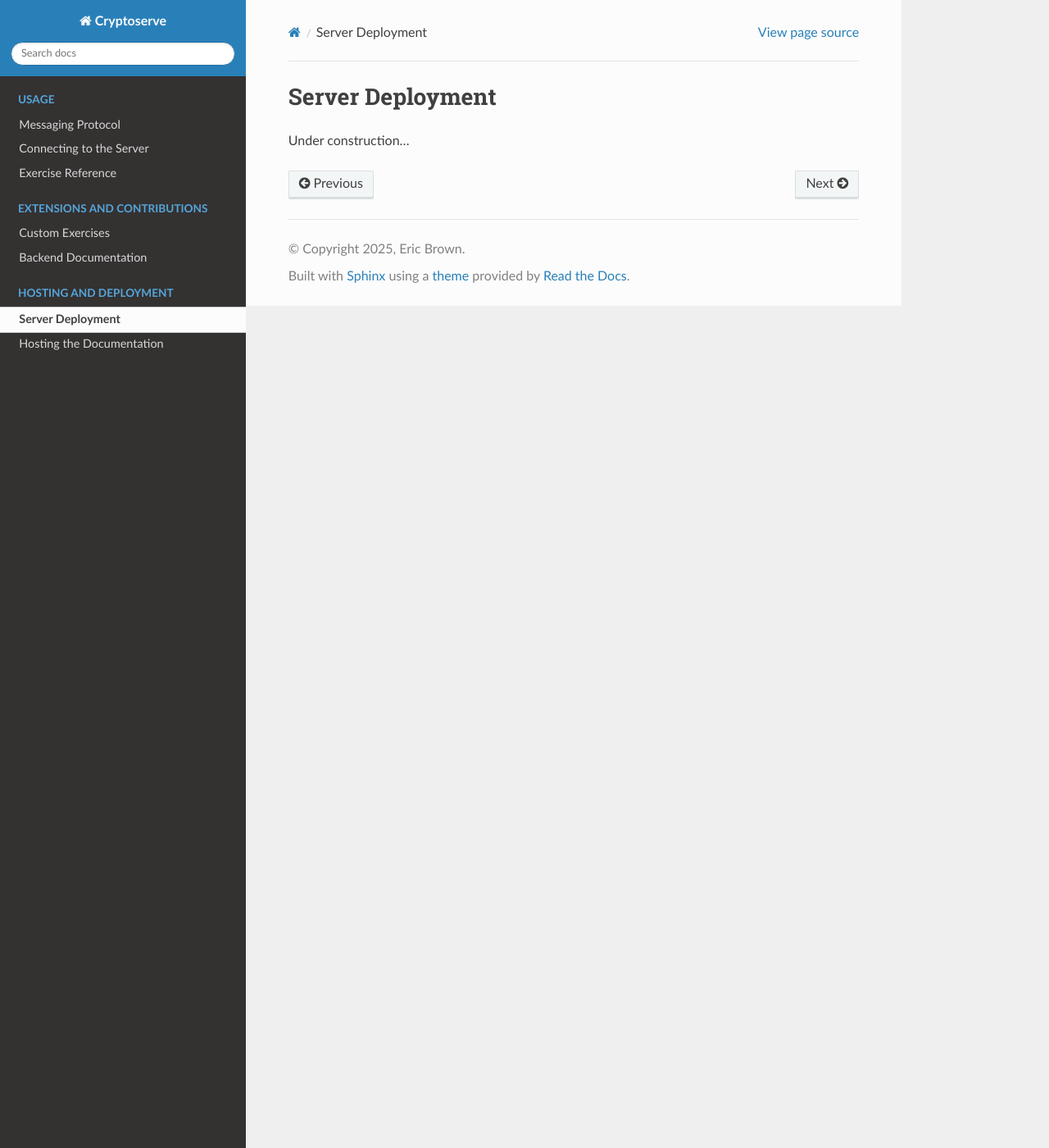
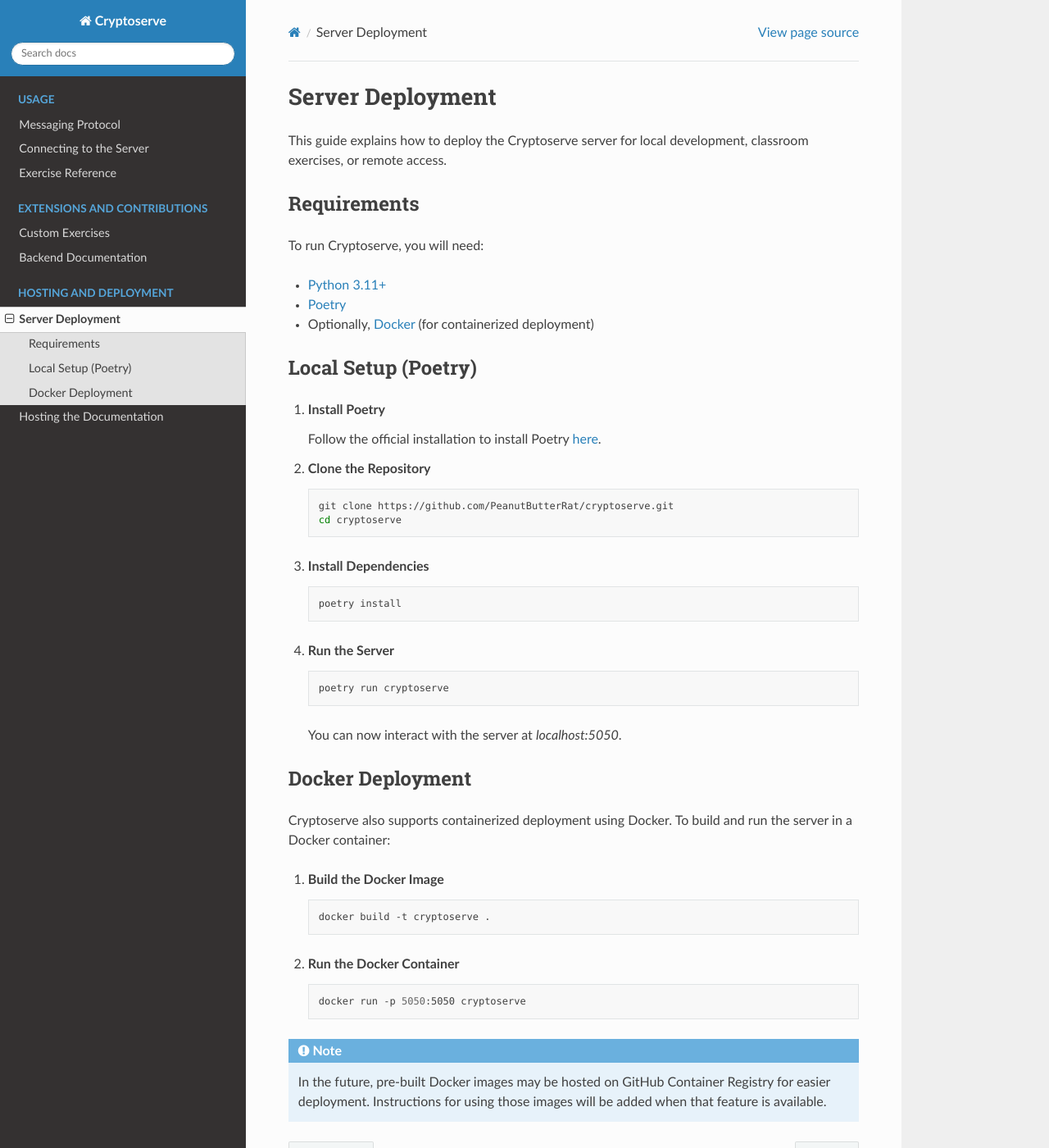
Before and after one commit to PeanutButterRat/cryptoserve, a Sphinx documentation site: the page built from docs/source/deployment/server.rst, in a window 1280 px wide and 1400 px high. Shown: the whole window at 82% size. Built offline with Sphinx 7.4.7 and the Read the Docs theme 3.1.0, drawn with Linux system fonts in a browser that asks for light colours.

Commit message:
Add server deployment instructions

```diff
--- a/docs/source/deployment/server.rst
+++ b/docs/source/deployment/server.rst
@@ -1,6 +1,68 @@
 .. _server_hosting:
 
 Server Deployment
+================
+
+This guide explains how to deploy the Cryptoserve server for local development, classroom exercises, or remote access.
+
+
+Requirements
+------------
+
+To run Cryptoserve, you will need:
+
+- `Python 3.11+ <https://www.python.org/downloads/>`_
+- `Poetry <https://python-poetry.org/>`_
+- Optionally, `Docker <https://docs.docker.com/desktop/>`_ (for containerized deployment)
+
+
+Local Setup (Poetry)
+--------------------
+
+1. **Install Poetry**
+
+   Follow the official installation to install Poetry `here <ttps://python-poetry.org/docs/#installation>`_.
+
+2. **Clone the Repository**
+
+   .. code-block:: bash
+
+      git clone https://github.com/PeanutButterRat/cryptoserve.git
+      cd cryptoserve
+
+3. **Install Dependencies**
+
+   .. code-block:: bash
+
+      poetry install
+
+4. **Run the Server**
+
+   .. code-block:: bash
+
+      poetry run cryptoserve
+
+   You can now interact with the server at `localhost:5050`.
+
+
+Docker Deployment
 -----------------
 
-Under construction...
+Cryptoserve also supports containerized deployment using Docker. To build and run the server in a Docker container:
+
+1. **Build the Docker Image**
+
+   .. code-block:: bash
+
+      docker build -t cryptoserve .
+
+2. **Run the Docker Container**
+
+   .. code-block:: bash
+
+      docker run -p 5050:5050 cryptoserve
+
+.. note::
+
+   In the future, pre-built Docker images may be hosted on GitHub Container Registry for easier deployment.
+   Instructions for using those images will be added when that feature is available.
```
